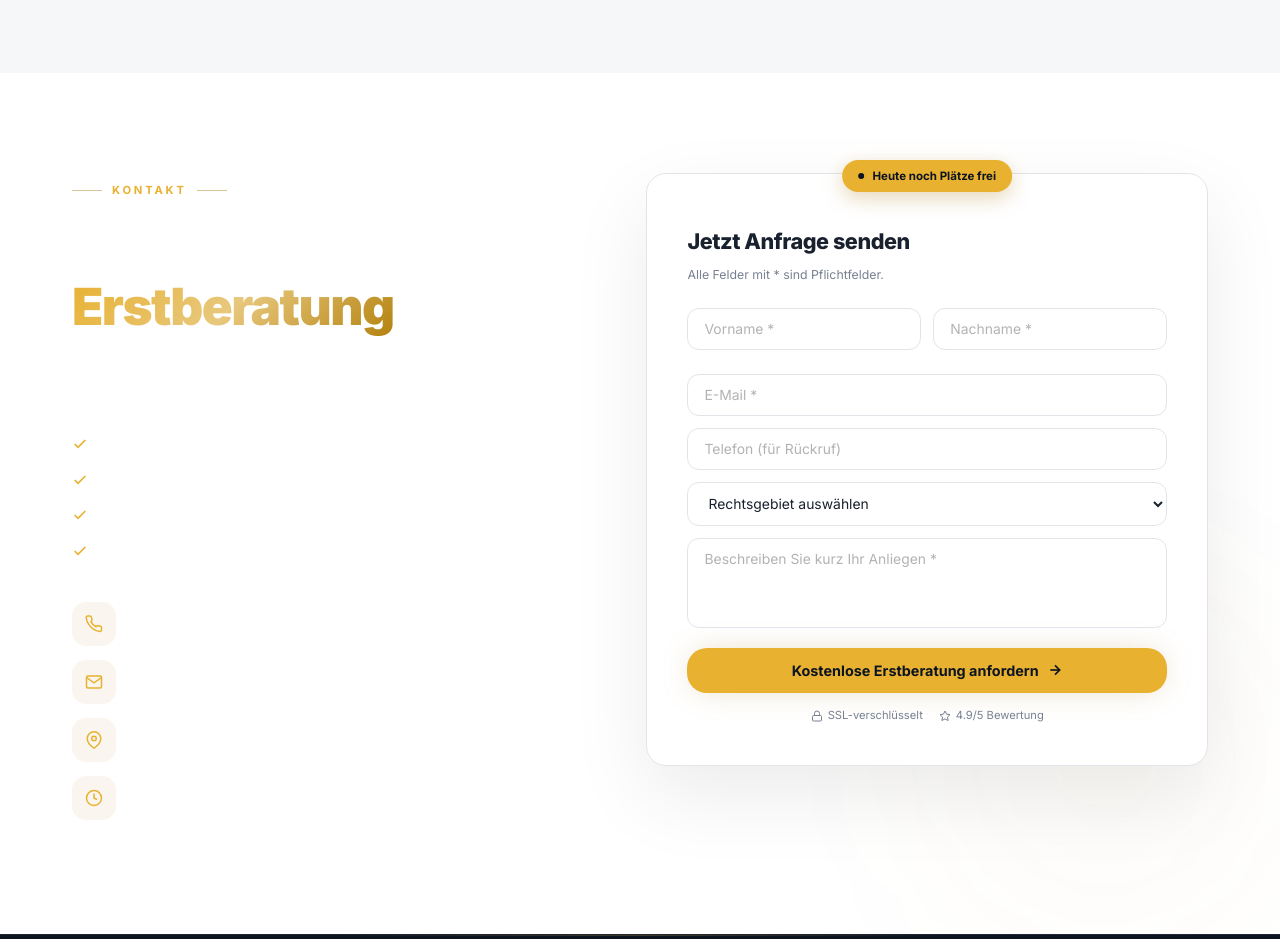
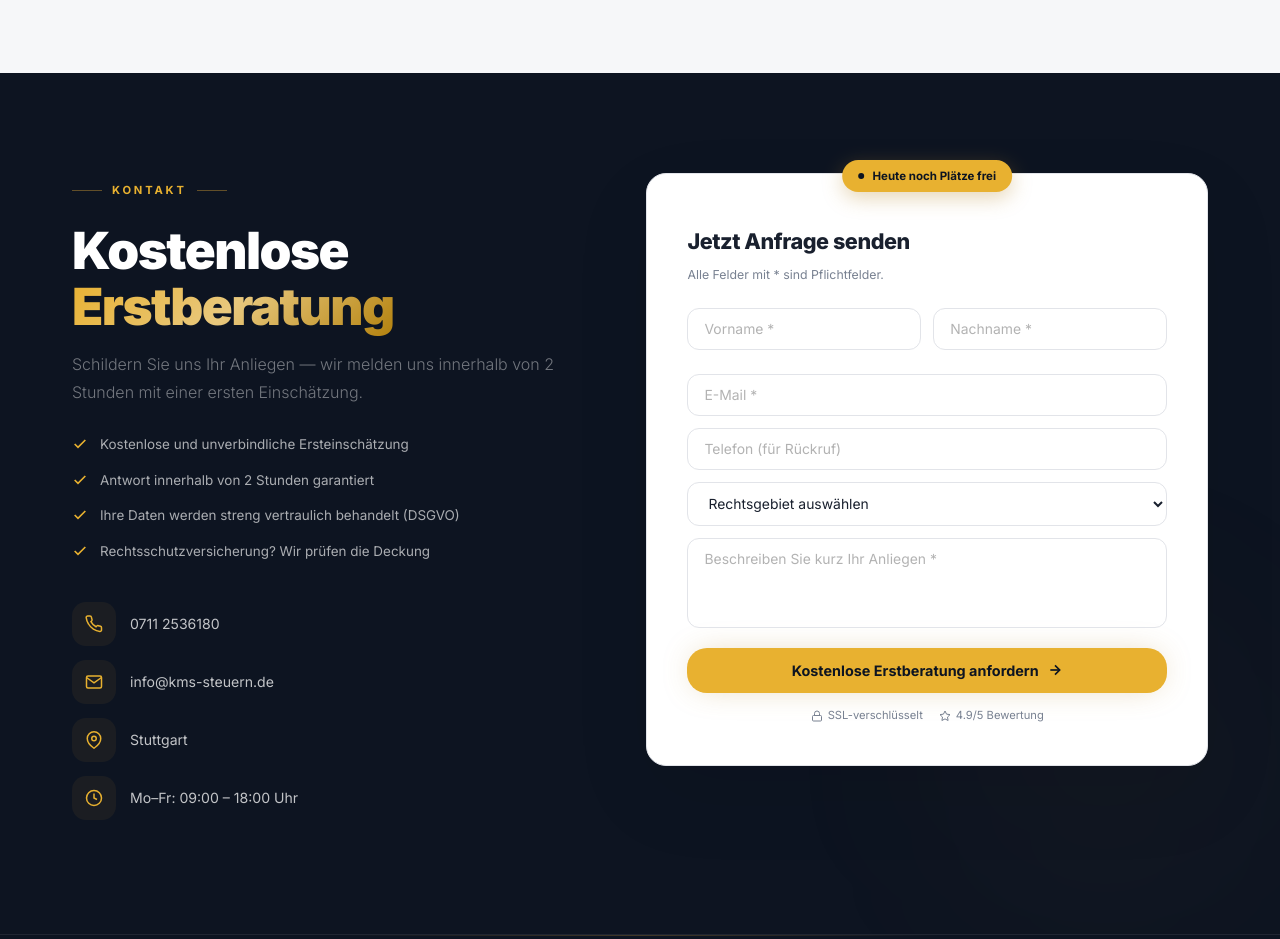
Before and after one commit to systemsforfuture/kms-wirtschaftspruefer-steuerberater-rechtsanwae-stuttgart, a plain HTML site: page index.html in a window 1280 px wide. Shown: the part 8436-9375 px from the top of the page. Drawn offline with Linux system fonts and the light colour scheme.

Commit message:
fix: dark contact section

```diff
--- a/index.html
+++ b/index.html
@@ -281,7 +281,7 @@ body{font-family:'Inter',sans-serif;background:var(--bg);color:var(--fg);overflo
 .faq-answer-text{padding:0 22px 18px;font-size:.85rem;color:var(--muted);line-height:1.75}
 
 /* CONTACT */
-#kontakt{padding:100px 0;background:var(--card);position:relative;overflow:hidden}
+#kontakt{padding:100px 0;background:var(--navy-dark);position:relative;overflow:hidden}
 .contact-grid{display:grid;grid-template-columns:1fr 1.1fr;gap:64px;align-items:start}
 .contact-checks{margin-bottom:40px}
 .contact-check-item{display:flex;align-items:flex-start;gap:12px;margin-bottom:14px}
```
